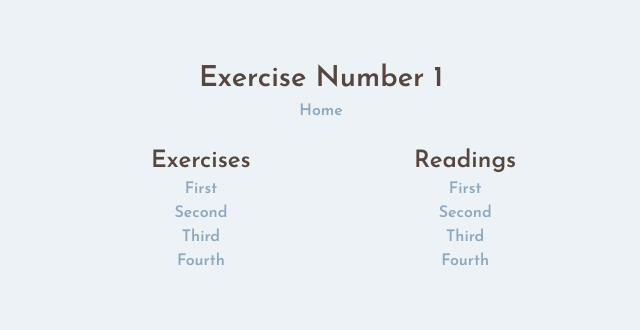
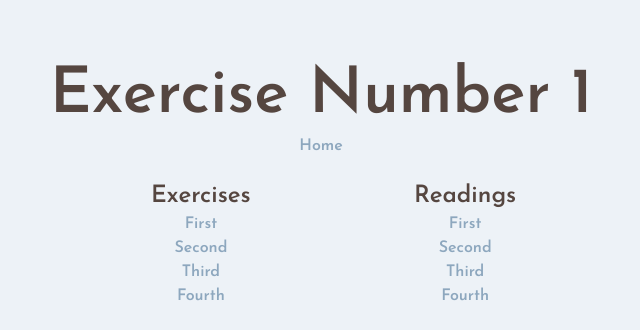
Before and after one commit to aamandawang/web_interaction, a plain HTML site: page exercise1/index.html in a window 1280 px wide. Shown: the top 330 px of the page, without its empty margins (319-959 px from the left). Drawn offline with Linux system fonts and the light colour scheme; files whose address does not match are found by name.

Commit message:
Add files via upload

```diff
--- a/exercise1/index.html
+++ b/exercise1/index.html
@@ -6,6 +6,9 @@
 		<link rel="stylesheet" type="text/css" href="../styles/global.css">
         <style>
             @import url('https://fonts.googleapis.com/css?family=Josefin+Sans:600&display=swap');
+            h1{
+                font-size: 4em;
+            }
         </style>
 	</head>
 
```
Also changed, not shown: exercise2/index.html (+3 -0 lines), index.html (+3 -0 lines), reading1/index.html (+3 -0 lines), reading2/index.html (+3 -0 lines).
